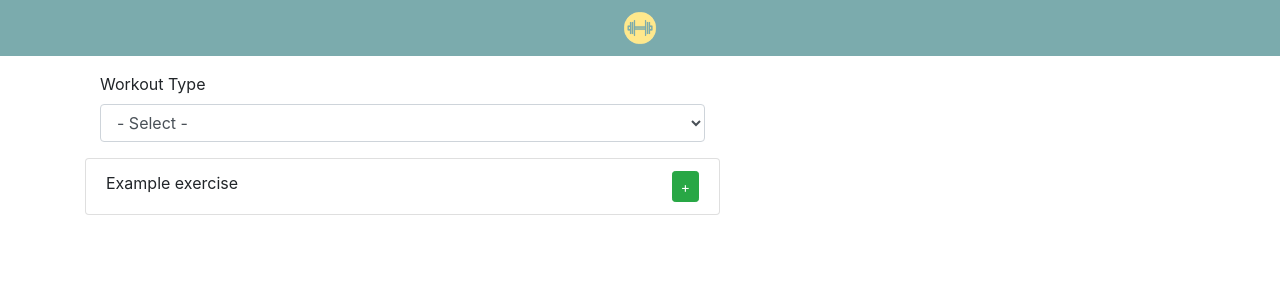
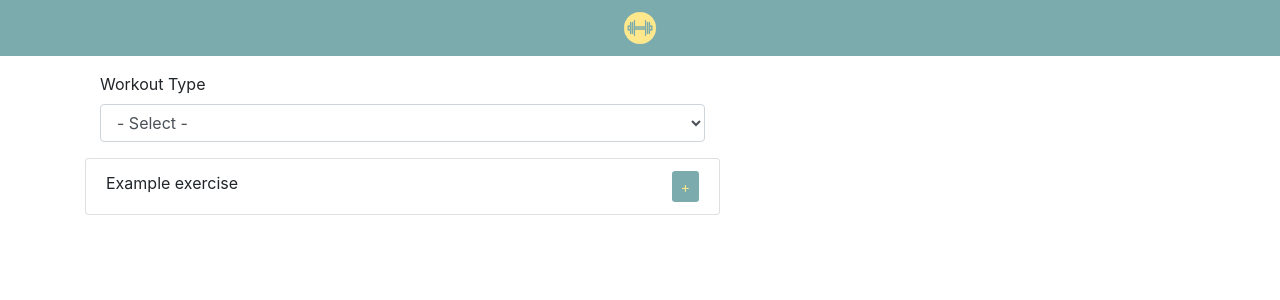
Before and after one commit to rachaelchar/Workout-Builder, a React (Create React App) app: page / in a window 1280 px wide. Shown: the top 300 px of the page. Built offline with nearby package versions, Linux system fonts and the light colour scheme.

Commit message:
add btn stylign/change custom color name

```diff
--- a/src/components/ExerciseItem/index.js
+++ b/src/components/ExerciseItem/index.js
@@ -1,9 +1,10 @@
 import React from 'react';
+import './style.css';
 
 export default function ExerciseItem() {
   return (
     <li className="list-group-item">Example exercise
-    <button className="btn btn-success btn-sm float-right">+</button>
+    <button className="btn btn-ocean btn-sm float-right text-sun">+</button>
     </li>
   );
 }
--- /dev/null
+++ b/src/components/ExerciseItem/style.css
@@ -0,0 +1,4 @@
+.btn-ocean {
+  background-color: #7babad;
+  color: #ffe88c;
+}
--- a/src/components/Header/index.js
+++ b/src/components/Header/index.js
@@ -4,7 +4,7 @@ import logo from "../../workout_builder_icon.png";
 
 export default function Header() {
   return (
-    <nav className="navbar navbar-ocean bg-yellow">
+    <nav className="navbar navbar-ocean bg-sun">
       <span className="navbar-brand" href="#">
         <img
           src={logo}
--- a/src/components/Header/style.css
+++ b/src/components/Header/style.css
@@ -1,7 +1,7 @@
 
-/* yellow: #ffe88c */
+/* sun: #ffe88c */
 /* ocean: #7babad */
-.bg-yellow {
+.bg-sun {
   background-color: #7babad;
 }
 
```
